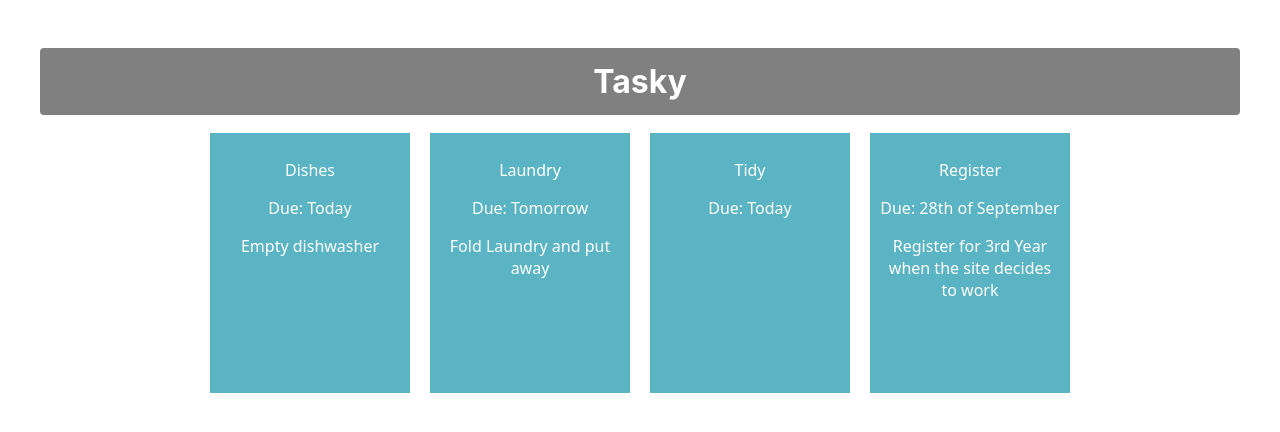
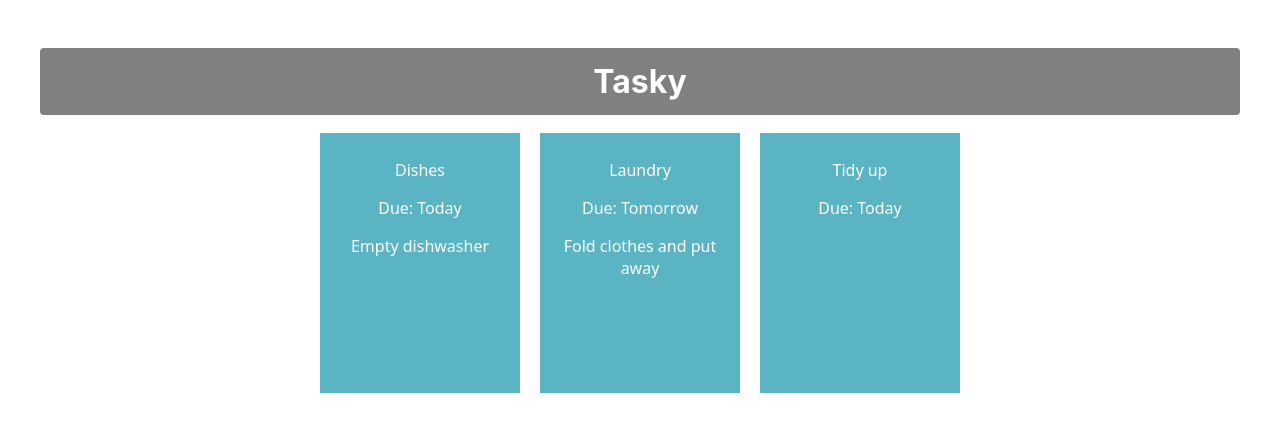
Before and after one commit to AdamKenny098/reacts-basic-lab, a React (Create React App) app in the folder tasky/: page / in a window 1280 px wide. Shown: the top 432 px of the page. Built offline with nearby package versions, Linux system fonts and the light colour scheme.

Commit message:
Week 3 pt1

```diff
--- a/tasky/src/App.js
+++ b/tasky/src/App.js
@@ -1,15 +1,24 @@
 import logo from './logo.svg';
 import './App.css';
 import Task from './components/Task';
+import React, {useState} from 'react';
 
 function App() {
+
+  const [ taskState, setTaskState ] = useState({
+    tasks: [
+      { title:"Dishes", description: "Empty dishwasher", deadline: "Today" },
+      { title: "Laundry", description: "Fold clothes and put away", deadline: "Tomorrow" },
+      { title: "Tidy up", deadline: "Today" }
+    ]
+  });
+
   return (
     <div className="container">
       <h1>Tasky</h1>
-      <Task title="Dishes" deadline="Today" description ="Empty dishwasher" > </Task>
-      <Task title="Laundry" deadline="Tomorrow" description="Fold Laundry and put away"> </Task>
-      <Task title="Tidy" deadline="Today" > </Task>
-      <Task title="Register" deadline="28th of September" description="Register for 3rd Year when the site decides to work"></Task>
+      <Task title={taskState.tasks[0].title} deadline={taskState.tasks[0].deadline} description={taskState.tasks[0].description} />
+      <Task title={taskState.tasks[1].title} deadline={taskState.tasks[1].deadline} description={taskState.tasks[1].description} />
+      <Task title={taskState.tasks[2].title} deadline={taskState.tasks[2].deadline} description={taskState.tasks[2].description} />
     </div>
   );
 }
```
